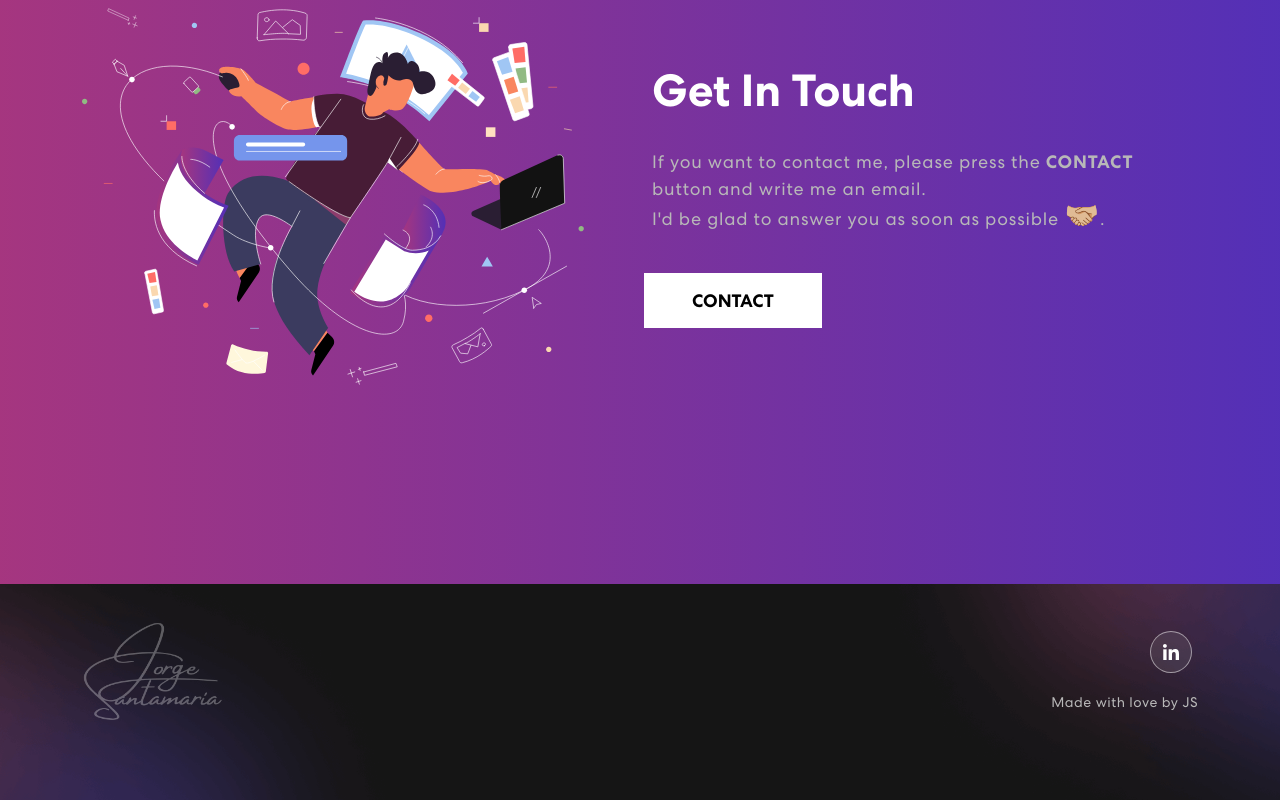
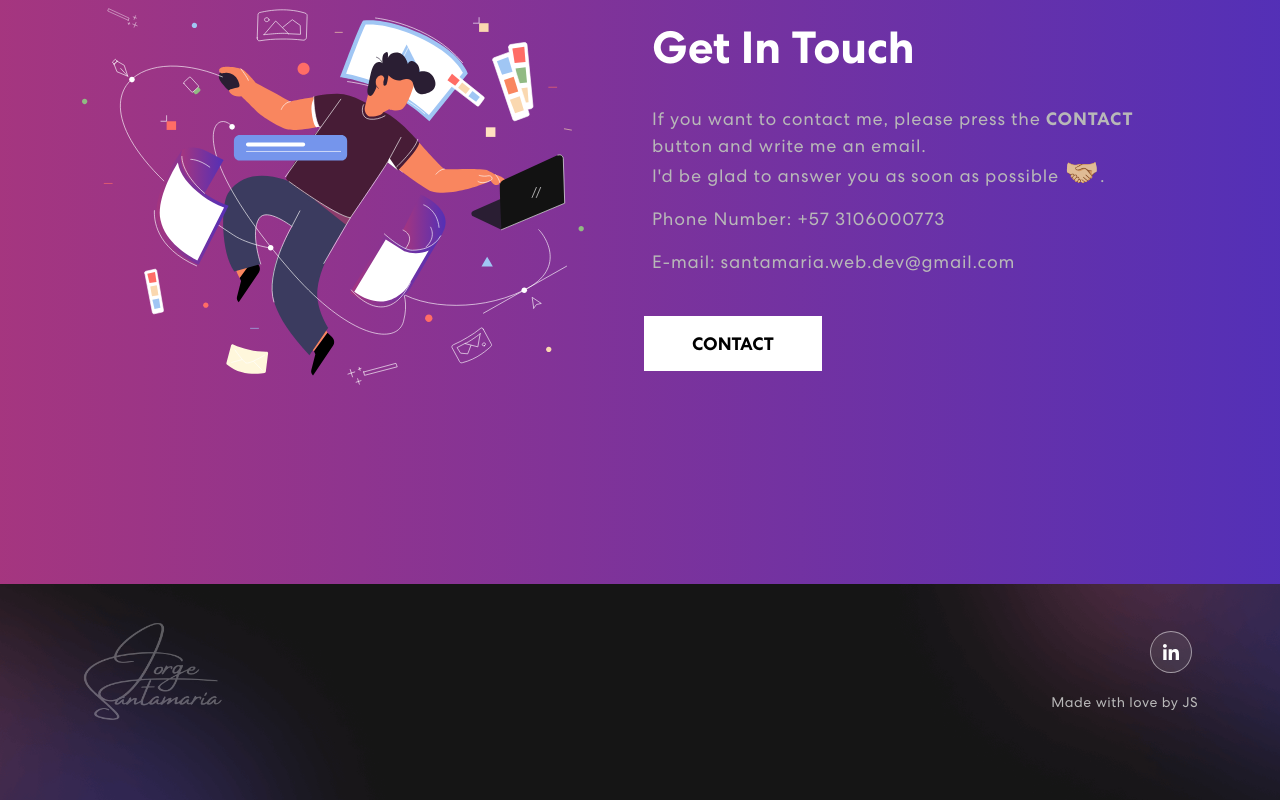
Before and after one commit to jsantamariar/portfolio, a React (Create React App) app: page / in a window 1280 px wide. Shown: the part 2316-3116 px from the top of the page. Built offline with nearby package versions, Linux system fonts and the light colour scheme.

Commit message:
fix: adding whatsapp when clicking jorges number

```diff
--- a/src/App.css
+++ b/src/App.css
@@ -349,6 +349,17 @@ form p.contact-description {
   letter-spacing: 0.8px;
   line-height: 1.5em;
   width: 96%;
+}
+form p.contact-description {
+  color: #b8b8b8;
+  font-size: 18px;
+  letter-spacing: 0.8px;
+  line-height: 1.5em;
+  width: 96%;
+}
+
+form .pointer {
+  cursor: pointer;
 }
 
 /************ Skills Css ************/
--- a/src/components/Contact.jsx
+++ b/src/components/Contact.jsx
@@ -2,26 +2,26 @@ import { useState } from "react";
 import { Container, Row, Col } from "react-bootstrap";
 import contactImg from "../assets/img/contact-img.svg";
 // import 'animate.css';
-import TrackVisibility from 'react-on-screen';
+import TrackVisibility from "react-on-screen";
 
 export const Contact = () => {
   const formInitialDetails = {
-    firstName: '',
-    lastName: '',
-    email: '',
-    phone: '',
-    message: ''
-  }
+    firstName: "",
+    lastName: "",
+    email: "",
+    phone: "",
+    message: "",
+  };
   const [formDetails, setFormDetails] = useState(formInitialDetails);
-  const [buttonText, setButtonText] = useState('Send');
+  const [buttonText, setButtonText] = useState("Send");
   const [status, setStatus] = useState({});
 
   const onFormUpdate = (category, value) => {
     setFormDetails({
       ...formDetails,
-      [category]: value
-    })
-  }
+      [category]: value,
+    });
+  };
 
   const handleSubmit = async (e) => {
     e.preventDefault();
@@ -37,10 +37,20 @@ export const Contact = () => {
     let result = await response.json();
     setFormDetails(formInitialDetails);
     if (result.code == 200) {
-      setStatus({ succes: true, message: 'Message sent successfully' });
+      setStatus({ succes: true, message: "Message sent successfully" });
     } else {
-      setStatus({ succes: false, message: 'Something went wrong, please try again later.' });
+      setStatus({
+        succes: false,
+        message: "Something went wrong, please try again later.",
+      });
     }
+  };
+
+  const handleWhatsApp = () => {
+    return window.open(
+      "https://wa.me/573106000773?text=Hey%20Jorge,%20I%20want%20to%20get%20in%20touch%20with%20you.",
+      "_blank"
+    );
   };
 
   return (
@@ -49,34 +59,66 @@ export const Contact = () => {
         <Row className="align-items-center">
           <Col size={12} md={6}>
             <TrackVisibility>
-              {({ isVisible }) =>
-                <img className={isVisible ? "animate__animated animate__zoomIn" : ""} src={contactImg} alt="Contact Us" />
-              }
+              {({ isVisible }) => (
+                <img
+                  className={
+                    isVisible ? "animate__animated animate__zoomIn" : ""
+                  }
+                  src={contactImg}
+                  alt="Contact Us"
+                />
+              )}
             </TrackVisibility>
           </Col>
           <Col size={12} md={6}>
             <TrackVisibility>
-              {({ isVisible }) =>
-                <div className={isVisible ? "animate__animated animate__fadeIn" : ""}>
+              {({ isVisible }) => (
+                <div
+                  className={
+                    isVisible ? "animate__animated animate__fadeIn" : ""
+                  }
+                >
                   <form onSubmit={handleSubmit}>
                     <h2>Get In Touch</h2>
-                    <p className="contact-description">If you want to contact me, please press the <strong>CONTACT</strong> button and write me an email.
+                    <p className="contact-description">
+                      If you want to contact me, please press the{" "}
+                      <strong>CONTACT</strong> button and write me an email.
                       <br />
-                      I'd be glad to answer you as soon as possible <span className="fs-3">&#129309;&#127996;</span>.
+                      I'd be glad to answer you as soon as possible{" "}
+                      <span className="fs-3">&#129309;&#127996;</span>.
+                    </p>
+                    <p className="contact-description">
+                      Phone Number:{" "}
+                      <span
+                        className="button-whatsapp pointer"
+                        onClick={handleWhatsApp}
+                      >
+                        +57 3106000773
+                      </span>
+                    </p>
+                    <p className="contact-description">
+                      E-mail: santamaria.web.dev@gmail.com
                     </p>
 
                     <Row>
                       <Col size={12} className="px-1">
-                        <button onClick={() => window.open('mailto:santamaria.web.dev@gmail.com')} type="submit"><span>CONTACT</span></button>
+                        <button
+                          onClick={() =>
+                            window.open("mailto:santamaria.web.dev@gmail.com")
+                          }
+                          type="submit"
+                        >
+                          <span>CONTACT</span>
+                        </button>
                       </Col>
                     </Row>
                   </form>
                 </div>
-              }
+              )}
             </TrackVisibility>
           </Col>
         </Row>
       </Container>
     </section>
-  )
-}
+  );
+};
```
